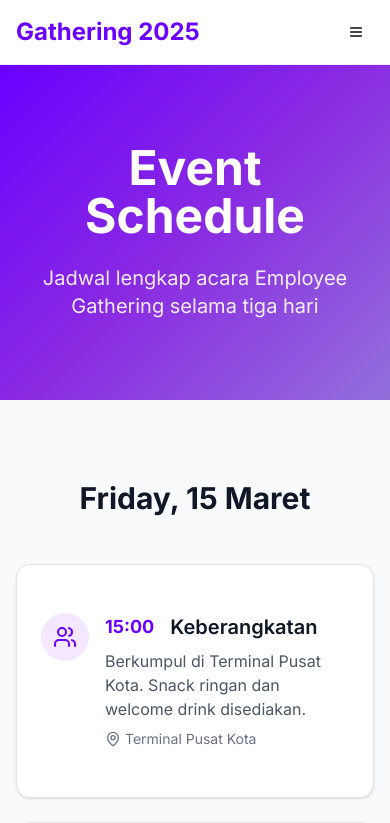
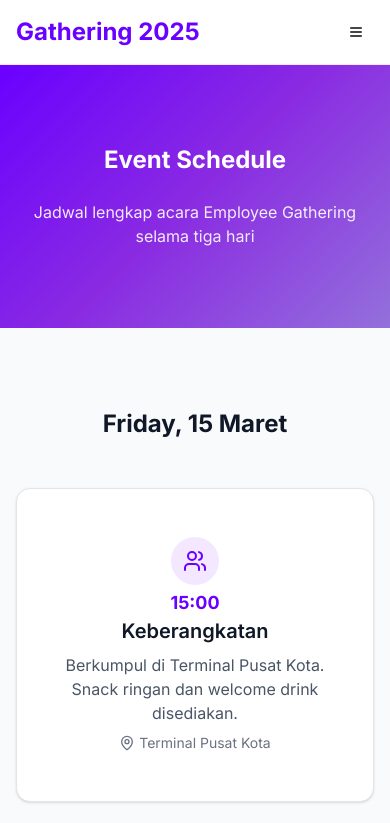
Before and after one commit to mirzaq19/sigs-gathering, a Next.js app: page /schedule in a window 390 px wide. Shown: the top 823 px of the page. Built offline with nearby package versions, Linux system fonts and the light colour scheme.

Commit message:
feat: update heading sizes and improve text alignment for guidelines, schedule, and transportation pages

```diff
--- a/app/guidelines/page.tsx
+++ b/app/guidelines/page.tsx
@@ -105,8 +105,8 @@ export default function GuidelinesPage() {
             transition={{ duration: 0.8 }}
             className="text-center text-white"
           >
-            <h1 className="text-5xl md:text-6xl font-bold mb-6">Guidelines</h1>
-            <p className="text-xl md:text-2xl opacity-90 max-w-3xl mx-auto">
+            <h1 className="text-3xl md:text-6xl font-bold mb-6">Guidelines</h1>
+            <p className="md:text-2xl opacity-90 max-w-3xl mx-auto">
               Panduan lengkap untuk Employee Gathering yang aman dan
               menyenangkan
             </p>
@@ -123,7 +123,7 @@ export default function GuidelinesPage() {
             transition={{ duration: 0.8 }}
             className="mb-16"
           >
-            <h2 className="text-3xl font-bold text-center mb-12">
+            <h2 className="text-2xl md:text-3xl font-bold text-center mb-12">
               Peraturan Acara & Keselamatan
             </h2>
 
@@ -162,7 +162,7 @@ export default function GuidelinesPage() {
             transition={{ duration: 0.8, delay: 0.2 }}
             className="mb-16"
           >
-            <h2 className="text-3xl font-bold text-center mb-12">
+            <h2 className="text-2xl md:text-3xl font-bold text-center mb-12">
               Barang yang Perlu Dibawa
             </h2>
             <div className="grid grid-cols-1 md:grid-cols-2 lg:grid-cols-3 gap-6">
@@ -199,7 +199,7 @@ export default function GuidelinesPage() {
             animate={isInView ? { opacity: 1, y: 0 } : { opacity: 0, y: 30 }}
             transition={{ duration: 0.8, delay: 0.4 }}
           >
-            <h2 className="text-3xl font-bold text-center mb-12">
+            <h2 className="text-2xl md:text-3xl font-bold text-center mb-12">
               Panduan Dress Code
             </h2>
             <div className="grid grid-cols-1 lg:grid-cols-3 gap-8">
--- a/app/schedule/page.tsx
+++ b/app/schedule/page.tsx
@@ -175,10 +175,10 @@ export default function SchedulePage() {
             transition={{ duration: 0.8 }}
             className="text-center text-white"
           >
-            <h1 className="text-5xl md:text-6xl font-bold mb-6">
+            <h1 className="text-2xl md:text-6xl font-bold mb-6">
               Event Schedule
             </h1>
-            <p className="text-xl md:text-2xl opacity-90 max-w-3xl mx-auto">
+            <p className="md:text-2xl opacity-90 max-w-3xl mx-auto">
               Jadwal lengkap acara Employee Gathering selama tiga hari
             </p>
           </motion.div>
@@ -194,9 +194,9 @@ export default function SchedulePage() {
               initial={{ opacity: 0, y: 30 }}
               animate={isInView ? { opacity: 1, y: 0 } : { opacity: 0, y: 30 }}
               transition={{ duration: 0.8, delay: dayIndex * 0.2 }}
-              className="mb-16"
+              className="mb-12 md:mb-16"
             >
-              <h2 className="text-3xl font-bold text-center mb-12 text-gray-900">
+              <h2 className="text-2xl md:text-3xl font-bold text-center mb-12 text-gray-900">
                 {day}, {15 + dayIndex} Maret
               </h2>
 
@@ -217,14 +217,14 @@ export default function SchedulePage() {
                   >
                     <Card className="hover:shadow-lg transition-shadow duration-300">
                       <CardContent className="p-6">
-                        <div className="flex items-start space-x-4">
+                        <div className="flex flex-col md:flex-row items-center md:items-start gap-1 md:gap-4">
                           <div className="flex-shrink-0">
                             <div className="w-12 h-12 bg-purple-100 rounded-full flex items-center justify-center">
                               <item.icon className="w-6 h-6 text-[#6A00FF]" />
                             </div>
                           </div>
                           <div className="flex-grow">
-                            <div className="flex items-center space-x-4 mb-2">
+                            <div className="flex flex-col md:flex-row items-center md:space-x-4 mb-2">
                               <span className="text-lg font-bold text-[#6A00FF]">
                                 {item.time}
                               </span>
@@ -232,10 +232,10 @@ export default function SchedulePage() {
                                 {item.title}
                               </h3>
                             </div>
-                            <p className="text-gray-600 mb-2">
+                            <p className="text-center md:text-start text-gray-600 mb-2">
                               {item.description}
                             </p>
-                            <div className="flex items-center text-sm text-gray-500">
+                            <div className="flex justify-center md:justify-start items-center text-sm text-gray-500">
                               <MapPin className="w-4 h-4 mr-1" />
                               {item.location}
                             </div>
--- a/app/transportation/page.tsx
+++ b/app/transportation/page.tsx
@@ -68,10 +68,10 @@ export default function TransportationPage() {
             transition={{ duration: 0.8 }}
             className="text-center text-white"
           >
-            <h1 className="text-5xl md:text-6xl font-bold mb-6">
+            <h1 className="text-2xl md:text-6xl font-bold mb-6">
               Transportation
             </h1>
-            <p className="text-xl md:text-2xl opacity-90 max-w-3xl mx-auto">
+            <p className="md:text-2xl opacity-90 max-w-3xl mx-auto">
               Pilih kursi favorit Anda untuk perjalanan menuju lokasi Employee
               Gathering
             </p>
```
